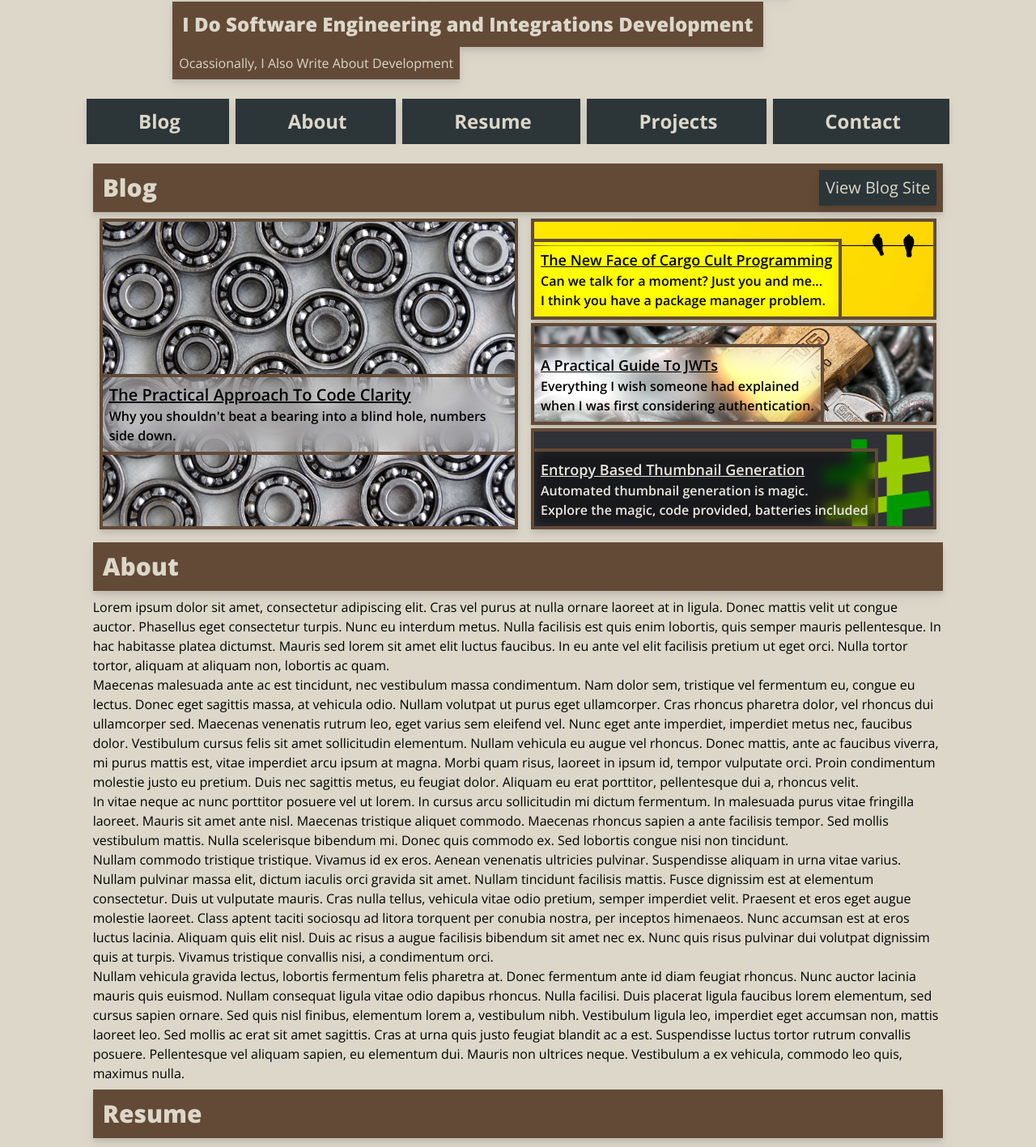
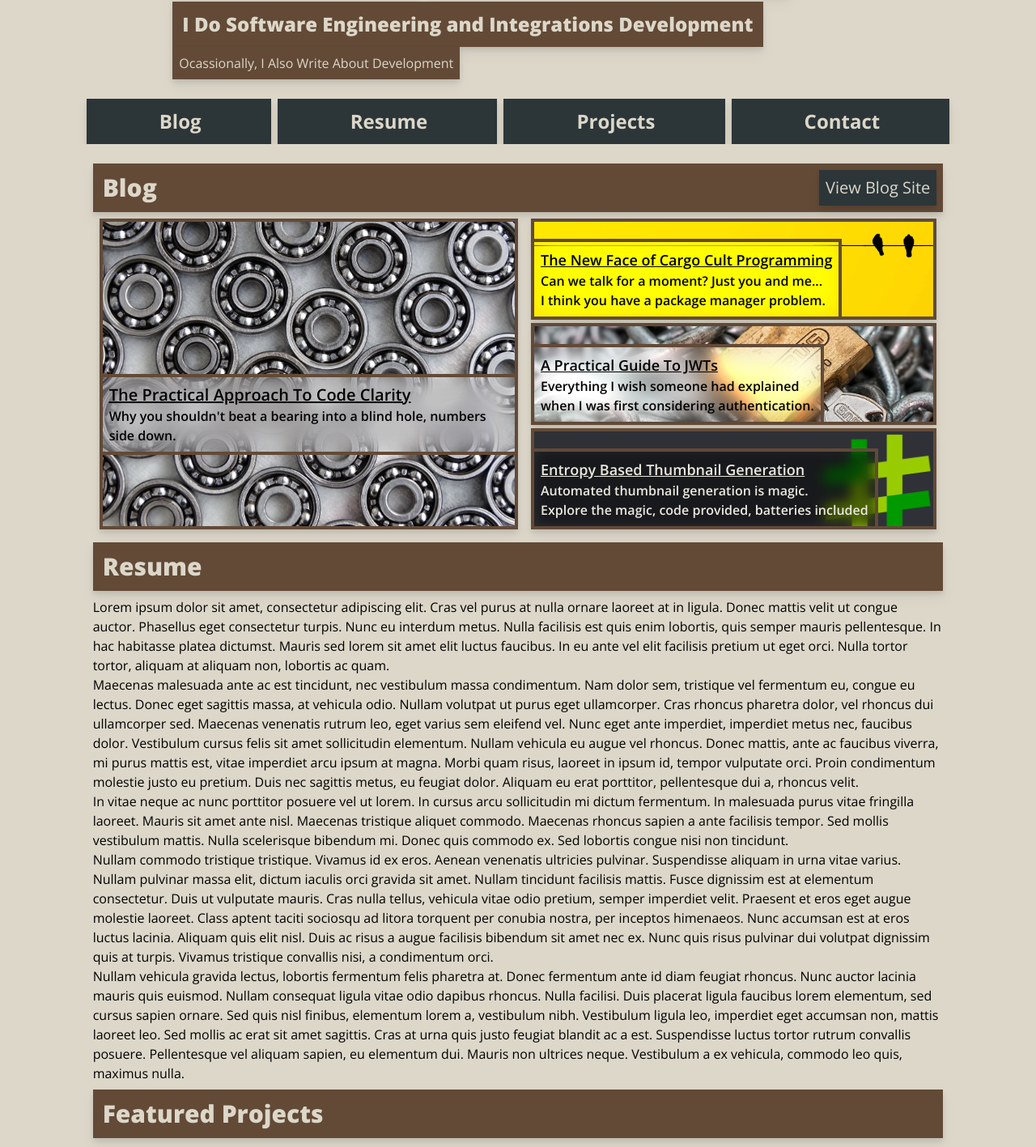
Before and after one commit to Theagentxero/resume-website, a Vue app: page / in a window 1280 px wide. Shown: the part 174-1591 px from the top of the page at 81% size. Built offline with nearby package versions, Linux system fonts and the light colour scheme; a small style sheet from the web is missing; a web font is replaced by a local one.

Commit message:
Commented About Section
Not sure about complete removal

```diff
--- a/src/components/FloatingNav.vue
+++ b/src/components/FloatingNav.vue
@@ -32,7 +32,7 @@
                             </div>
                         </div>
                     </NavButton>
-                    <NavButton class="nav-btn" link="About" :onClick="navigationCollapse" v-if="!collapsed" :docked="true" key="About">
+                    <!-- <NavButton class="nav-btn" link="About" :onClick="navigationCollapse" v-if="!collapsed" :docked="true" key="About">
                         <div class="m-0 p-0 flex flex-row">
                             <div class="m-0 px-5 md:px-0 md:pl-1 md:pr-2 fa-fw lg:fa-1x xl:fa-fw 2xl:fa-lg">
                                 <i class="fa-solid fa-book" data-fa-transform="right-1"></i>
@@ -41,7 +41,7 @@
                                 About
                             </div>
                         </div>
-                    </NavButton>
+                    </NavButton> -->
                     <NavButton class="nav-btn" link="Resume" :onClick="navigationCollapse" v-if="!collapsed" :docked="true" key="Resume">
                         <div class="m-0 p-0 flex flex-row">
                             <div class="m-0 px-5 md:px-0 md:pl-1 md:pr-2 fa-fw lg:fa-1x xl:fa-fw 2xl:fa-lg">
--- a/src/components/HeaderNav.vue
+++ b/src/components/HeaderNav.vue
@@ -11,13 +11,13 @@
                                 </div>
                             </div>
                         </NavButton>
-                        <NavButton class="nav-btn" link="About" :docked="false" key="About">
+                        <!-- <NavButton class="nav-btn" link="About" :docked="false" key="About">
                             <div class="m-0 p-0 flex flex-row">
                                 <div :class="`m-0 ml-1 p-0 basis-full`">
                                     About
                                 </div>
                             </div>
-                        </NavButton>
+                        </NavButton> -->
                         <NavButton class="nav-btn" link="Resume" :docked="false" key="Resume">
                             <div class="m-0 p-0 flex flex-row">
                                 <div :class="`m-0 ml-1 p-0 basis-full`">
--- a/src/views/Home.vue
+++ b/src/views/Home.vue
@@ -38,7 +38,7 @@
                     </div>
                     <Blog></Blog>
                 </div>
-                <div id="About">
+                <!-- <div id="About">
                     <div class="my-2 subpixel-antialiased text-2xl lg:text-3xl 2xl:text-4xl bg-ht-dark-brown text-ht-white font-extrabold p-2 sm:p-3 drop-shadow sm:drop-shadow-lg">
                         About
                     </div>
@@ -47,7 +47,7 @@
                     <p>In vitae neque ac nunc porttitor posuere vel ut lorem. In cursus arcu sollicitudin mi dictum fermentum. In malesuada purus vitae fringilla laoreet. Mauris sit amet ante nisl. Maecenas tristique aliquet commodo. Maecenas rhoncus sapien a ante facilisis tempor. Sed mollis vestibulum mattis. Nulla scelerisque bibendum mi. Donec quis commodo ex. Sed lobortis congue nisi non tincidunt.</p>
                     <p>Nullam commodo tristique tristique. Vivamus id ex eros. Aenean venenatis ultricies pulvinar. Suspendisse aliquam in urna vitae varius. Nullam pulvinar massa elit, dictum iaculis orci gravida sit amet. Nullam tincidunt facilisis mattis. Fusce dignissim est at elementum consectetur. Duis ut vulputate mauris. Cras nulla tellus, vehicula vitae odio pretium, semper imperdiet velit. Praesent et eros eget augue molestie laoreet. Class aptent taciti sociosqu ad litora torquent per conubia nostra, per inceptos himenaeos. Nunc accumsan est at eros luctus lacinia. Aliquam quis elit nisl. Duis ac risus a augue facilisis bibendum sit amet nec ex. Nunc quis risus pulvinar dui volutpat dignissim quis at turpis. Vivamus tristique convallis nisi, a condimentum orci.</p>
                     <p>Nullam vehicula gravida lectus, lobortis fermentum felis pharetra at. Donec fermentum ante id diam feugiat rhoncus. Nunc auctor lacinia mauris quis euismod. Nullam consequat ligula vitae odio dapibus rhoncus. Nulla facilisi. Duis placerat ligula faucibus lorem elementum, sed cursus sapien ornare. Sed quis nisl finibus, elementum lorem a, vestibulum nibh. Vestibulum ligula leo, imperdiet eget accumsan non, mattis laoreet leo. Sed mollis ac erat sit amet sagittis. Cras at urna quis justo feugiat blandit ac a est. Suspendisse luctus tortor rutrum convallis posuere. Pellentesque vel aliquam sapien, eu elementum dui. Mauris non ultrices neque. Vestibulum a ex vehicula, commodo leo quis, maximus nulla.</p>
-                </div>
+                </div> -->
                 <div id="Resume">
                     <div class="my-2 subpixel-antialiased text-2xl lg:text-3xl 2xl:text-4xl bg-ht-dark-brown text-ht-white font-extrabold p-2 sm:p-3 drop-shadow sm:drop-shadow-lg">
                         Resume
@@ -76,7 +76,7 @@
                             made with ❤ by Taylor Richards in {{new Date().getFullYear()}}
                         </div>
                         <div class="underline text-ht-whiter hover:text-ht-white">
-                            <a href="">
+                            <a href="https://github.com/Theagentxero/resume-website" target="_blank">
                                 View Site Source On Github
                             </a>
                         </div>
```
